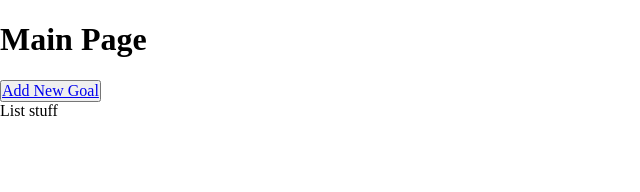
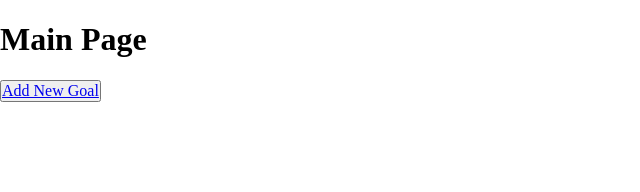
Before and after one commit to StuvaScript/extra-cash-calculator, a React (Vite) app: page / in a window 1280 px wide. Shown: the top 192 px of the page, without its empty margins (0-640 px from the left). Built offline with nearby package versions, Linux system fonts and the light colour scheme.

Commit message:
Work on displaying the goal list items

```diff
--- a/src/App.jsx
+++ b/src/App.jsx
@@ -15,7 +15,7 @@ function App() {
   return (
     <Router>
       <Routes>
-        <Route path="/" element={<Home />} />
+        <Route path="/" element={<Home goals={goals} />} />
         <Route path="/new-goal" element={<Form onAddGoal={handleAddGoal} />} />
       </Routes>
     </Router>
--- a/src/components/Form.jsx
+++ b/src/components/Form.jsx
@@ -4,7 +4,6 @@ import { Link, useNavigate } from "react-router-dom";
 
 export default function Form({ onAddGoal }) {
   const [formData, setFormData] = useState({});
-  console.log(formData);
 
   const navigate = useNavigate();
 
--- a/src/components/GoalsList.jsx
+++ b/src/components/GoalsList.jsx
@@ -1,3 +1,26 @@
-export default function GoalsList() {
-  return <ul>List stuff</ul>;
+import PropTypes from "prop-types";
+import GoalsListItem from "./GoalsListItem";
+
+export default function GoalsList({ goals }) {
+  console.log(goals);
+
+  // todo **`` Need to set a unique key. The first Date getting rendered doesn't change when adding the 1st goal resulting in the first two list items sharing the same key.
+
+  return (
+    <ul>
+      {goals.map((goal) => (
+        <GoalsListItem key={Date.now()} goal={goal} />
+      ))}
+    </ul>
+  );
 }
+
+GoalsList.propTypes = {
+  goals: PropTypes.arrayOf(
+    PropTypes.exact({
+      dueDate: PropTypes.string.isRequired,
+      goalName: PropTypes.string.isRequired,
+      moneyAmount: PropTypes.string.isRequired,
+    })
+  ),
+};
--- /dev/null
+++ b/src/components/GoalsListItem.jsx
@@ -0,0 +1,20 @@
+import PropTypes from "prop-types";
+
+export default function GoalsListItem({ goal }) {
+  console.log(goal);
+  return (
+    <li>
+      <p>{goal.goalName}</p>
+      <p>{goal.moneyAmount}</p>
+      <p>{goal.dueDate}</p>
+    </li>
+  );
+}
+
+GoalsListItem.propTypes = {
+  goal: PropTypes.exact({
+    dueDate: PropTypes.string.isRequired,
+    goalName: PropTypes.string.isRequired,
+    moneyAmount: PropTypes.string.isRequired,
+  }),
+};
--- a/src/components/Home.jsx
+++ b/src/components/Home.jsx
@@ -1,16 +1,25 @@
 import { Link } from "react-router-dom";
 import GoalsList from "./GoalsList";
+import PropTypes from "prop-types";
 
-export default function Home() {
+export default function Home({ goals }) {
   return (
     <div>
       <h1>Main Page</h1>
       <button>
         <Link to="/new-goal">Add New Goal</Link>
       </button>
-      <GoalsList />
+      <GoalsList goals={goals} />
     </div>
   );
 }
 
-//todo **`` Add prop types
+Home.propTypes = {
+  goals: PropTypes.arrayOf(
+    PropTypes.exact({
+      dueDate: PropTypes.string.isRequired,
+      goalName: PropTypes.string.isRequired,
+      moneyAmount: PropTypes.string.isRequired,
+    })
+  ),
+};
```
